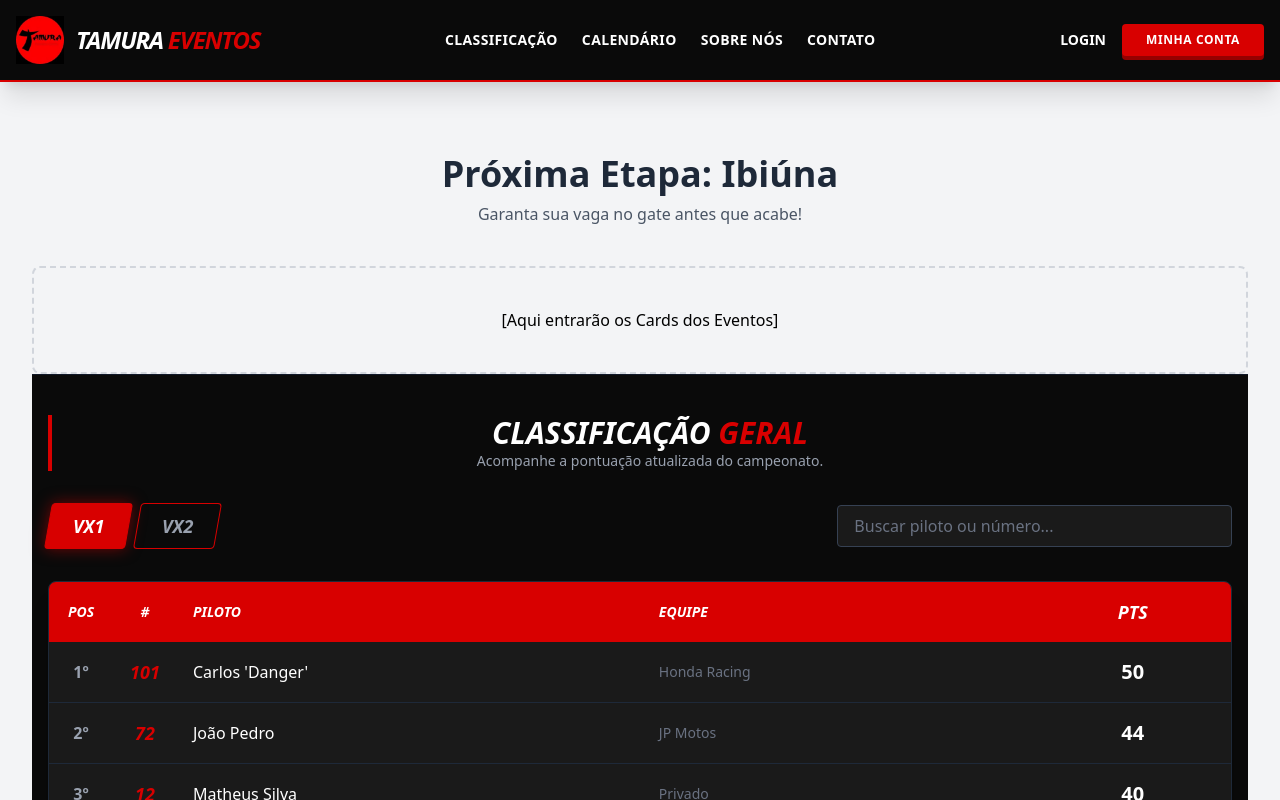
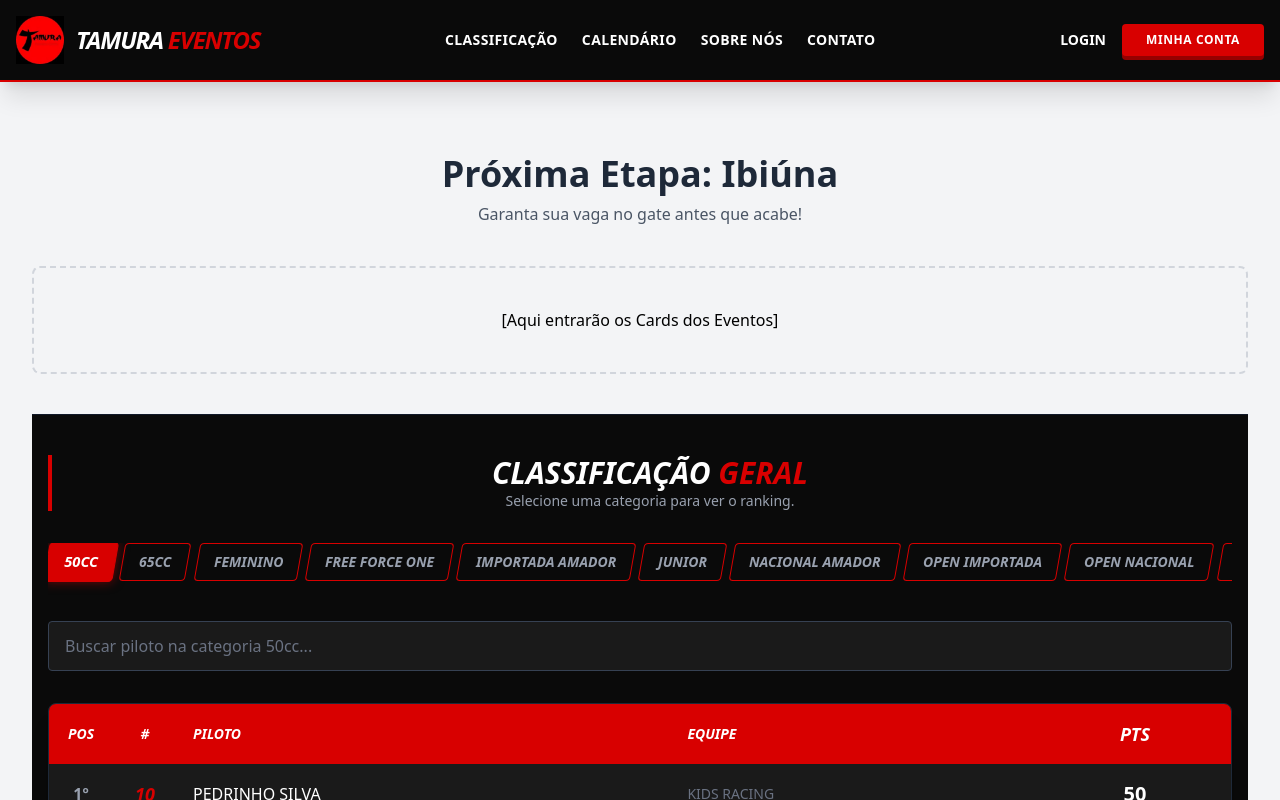
Before and after one commit to Kazo-Kanojo/TamuraEEvents, a React app in the folder frontend/: page / in a window 1280 px wide. Shown: the top 800 px of the page. Built offline with nearby package versions, Linux system fonts and the light colour scheme; the HTML template or start-up script is replaced by a standard one.

Commit message:
Adcionando masi categorias

```diff
--- a/frontend/src/components/Standings.jsx
+++ b/frontend/src/components/Standings.jsx
@@ -1,57 +1,100 @@
 import { useState } from "react";
 
 const Standings = () => {
-  // 1. Estado para controlar qual categoria está na tela
-  const [activeCategory, setActiveCategory] = useState("VX1");
+  // 1. Lista de Categorias em Ordem Alfabética
+  const categoriesList = [
+    "50cc",
+    "65cc",
+    "Feminino",
+    "Free Force One",
+    "Importada Amador",
+    "Junior",
+    "Nacional Amador",
+    "Open Importada",
+    "Open Nacional",
+    "Over 250",
+    "Ultimate 250x230",
+    "VX 250f Nacional",
+    "VX230",
+    "VX3 Importada",
+    "VX3 Nacional",
+    "VX4",
+    "VX5",
+    "VX6",
+    "VX7"
+  ];
 
-  // 2. Estado para o termo de pesquisa
+  // 2. Estado para controlar qual categoria está na tela (começa com a primeira da lista)
+  const [activeCategory, setActiveCategory] = useState(categoriesList[0]);
+
+  // 3. Estado para o termo de pesquisa
   const [searchTerm, setSearchTerm] = useState("");
 
-  // Dados Mockados (Falsos) para teste
+  // 4. Dados Mockados (Falsos)
+  // Nota: Preenchi algumas categorias com dados de exemplo.
+  // As outras estão vazias ([]) para não dar erro, mas funcionarão quando tivermos o backend.
   const data = {
-    VX1: [
-      { pos: 1, name: "Carlos 'Danger'", number: 101, team: "Honda Racing", points: 50 },
-      { pos: 2, name: "João Pedro", number: 72, team: "JP Motos", points: 44 },
-      { pos: 3, name: "Matheus Silva", number: 12, team: "Privado", points: 40 },
-      { pos: 4, name: "Lucas Rocha", number: 99, team: "Rocha MX", points: 36 },
-      { pos: 5, name: "Felipe Zanol", number: 33, team: "KTM Brasil", points: 32 },
+    "50cc": [
+        { pos: 1, name: "Pedrinho Silva", number: 10, team: "Kids Racing", points: 50 },
+        { pos: 2, name: "Lucas M.", number: 5, team: "MX School", points: 44 }
     ],
-    VX2: [
-      { pos: 1, name: "Enzo R.", number: 4, team: "Tamura Team", points: 47 },
-      { pos: 2, name: "Bruno C.", number: 22, team: "Yamaha", points: 45 },
-      { pos: 3, name: "Gabriel Souza", number: 10, team: "Gabi Racing", points: 38 },
-      { pos: 4, name: "Rafael M.", number: 88, team: "Fox Racing", points: 30 },
-    ]
+    "65cc": [],
+    "Feminino": [
+        { pos: 1, name: "Ana Souza", number: 22, team: "Girls MX", points: 47 },
+        { pos: 2, name: "Carla Dias", number: 101, team: "Privado", points: 40 }
+    ],
+    "Free Force One": [],
+    "Importada Amador": [
+        { pos: 1, name: "Carlos 'Danger'", number: 7, team: "Honda Racing", points: 50 }
+    ],
+    "Junior": [],
+    "Nacional Amador": [],
+    "Open Importada": [],
+    "Open Nacional": [],
+    "Over 250": [],
+    "Ultimate 250x230": [],
+    "VX 250f Nacional": [],
+    "VX230": [],
+    "VX3 Importada": [],
+    "VX3 Nacional": [],
+    "VX4": [],
+    "VX5": [],
+    "VX6": [],
+    "VX7": []
   };
 
   // Lógica de Filtro (Pesquisa)
-  const filteredPilots = data[activeCategory].filter((pilot) =>
+  // Se a categoria não tiver dados (undefined), usa um array vazio []
+  const currentCategoryData = data[activeCategory] || [];
+
+  const filteredPilots = currentCategoryData.filter((pilot) =>
     pilot.name.toLowerCase().includes(searchTerm.toLowerCase()) ||
     pilot.number.toString().includes(searchTerm)
   );
 
   return (
-    <section className="bg-[#0a0a0a] py-10 text-white border-t border-gray-900">
+    <section className="bg-[#0a0a0a] py-10 text-white border-t border-gray-900 mt-10">
       <div className="container mx-auto px-4">
 
         {/* Cabeçalho da Seção */}
         <div className="mb-8 border-l-4 border-[#D80000] pl-4">
           <h2 className="text-3xl font-black italic uppercase">Classificação <span className="text-[#D80000]">Geral</span></h2>
-          <p className="text-gray-400 text-sm">Acompanhe a pontuação atualizada do campeonato.</p>
+          <p className="text-gray-400 text-sm">Selecione uma categoria para ver o ranking.</p>
         </div>
 
-        {/* Controles: Seleção de Categoria e Pesquisa */}
-        <div className="flex flex-col md:flex-row justify-between items-center gap-4 mb-8">
+        {/* --- CONTROLES --- */}
+        <div className="flex flex-col gap-6 mb-8">
 
-          {/* Botões das Categorias */}
-          <div className="flex gap-2">
-            {["VX1", "VX2"].map((cat) => (
+          {/* 1. Botões das Categorias (Com Scroll Horizontal para caber todas) */}
+          <div className="w-full overflow-x-auto pb-4 scrollbar-hide">
+            <div className="flex gap-2 min-w-max">
+              {categoriesList.map((cat) => (
                 <button
                   key={cat}
                   onClick={() => setActiveCategory(cat)}
-                className={`px-6 py-2 font-bold italic text-lg rounded skew-x-[-10deg] transition-all duration-300 border border-[#D80000]
+                  className={`px-4 py-2 font-bold italic text-sm uppercase rounded skew-x-[-10deg] transition-all duration-300 border border-[#D80000] whitespace-nowrap
                     ${activeCategory === cat
-                    ? "bg-[#D80000] text-white shadow-[0_0_15px_rgba(216,0,0,0.5)]"
+                      ? "bg-[#D80000] text-white shadow-[0_0_10px_rgba(216,0,0,0.5)] scale-105"
                       : "bg-transparent text-gray-400 hover:text-white hover:border-white"
                     }`}
                 >
@@ -59,21 +102,22 @@ const Standings = () => {
                 </button>
               ))}
             </div>
+          </div>
 
-          {/* Campo de Pesquisa */}
-          <div className="w-full md:w-1/3 relative">
+          {/* 2. Campo de Pesquisa */}
+          <div className="w-full relative">
             <input
               type="text"
-              placeholder="Buscar piloto ou número..."
+              placeholder={`Buscar piloto na categoria ${activeCategory}...`}
               value={searchTerm}
               onChange={(e) => setSearchTerm(e.target.value)}
-              className="w-full bg-[#1a1a1a] border border-gray-700 text-white px-4 py-2 rounded focus:outline-none focus:border-[#D80000] focus:ring-1 focus:ring-[#D80000] transition placeholder-gray-500"
+              className="w-full bg-[#1a1a1a] border border-gray-700 text-white px-4 py-3 rounded focus:outline-none focus:border-[#D80000] focus:ring-1 focus:ring-[#D80000] transition placeholder-gray-500"
             />
           </div>
         </div>
 
-        {/* Tabela de Resultados */}
-        <div className="bg-[#1a1a1a] rounded-lg overflow-hidden border border-gray-800 shadow-xl">
+        {/* --- TABELA DE RESULTADOS --- */}
+        <div className="bg-[#1a1a1a] rounded-lg overflow-hidden border border-gray-800 shadow-xl min-h-[200px]">
           <table className="w-full text-left">
             <thead className="bg-[#D80000] text-white uppercase text-sm font-black italic">
               <tr>
@@ -94,10 +138,10 @@ const Standings = () => {
                     <td className="p-4 text-center font-bold text-[#D80000] text-lg italic">
                       {pilot.number}
                     </td>
-                    <td className="p-4 font-medium">
+                    <td className="p-4 font-medium uppercase">
                       {pilot.name}
                     </td>
-                    <td className="p-4 text-gray-500 hidden md:table-cell text-sm">
+                    <td className="p-4 text-gray-500 hidden md:table-cell text-sm uppercase">
                       {pilot.team}
                     </td>
                     <td className="p-4 text-center font-black text-xl text-white">
@@ -107,8 +151,13 @@ const Standings = () => {
                 ))
               ) : (
                 <tr>
-                  <td colSpan="5" className="p-8 text-center text-gray-500 italic">
-                    Nenhum piloto encontrado.
+                  <td colSpan="5" className="p-12 text-center text-gray-500 italic">
+                    <p className="mb-2">Nenhum resultado encontrado.</p>
+                    <p className="text-xs text-gray-600">
+                      {currentCategoryData.length === 0
+                        ? "Ainda não há dados cadastrados para esta categoria."
+                        : `Não encontramos ninguem com o nome "${searchTerm}" em ${activeCategory}.`}
+                    </p>
                   </td>
                 </tr>
               )}
```
Lines whose indentation alone changed are shown as unchanged.
